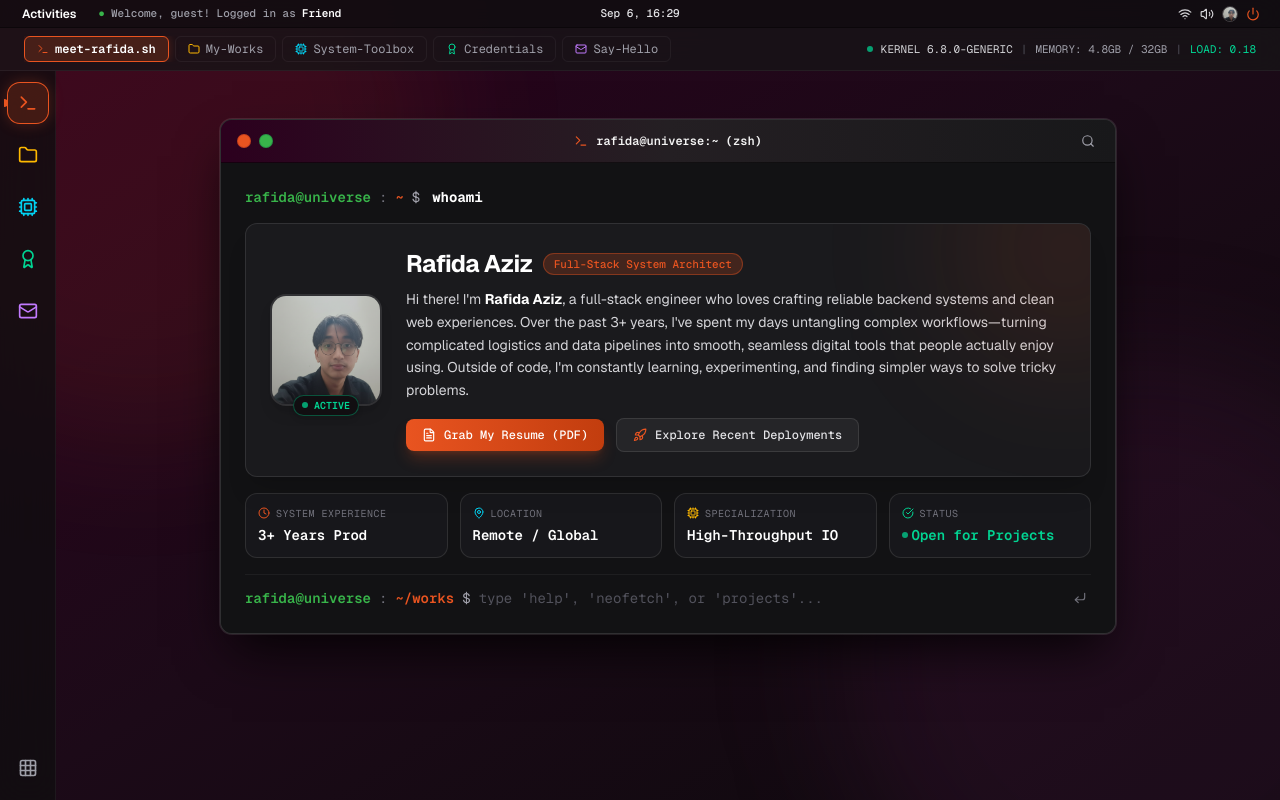
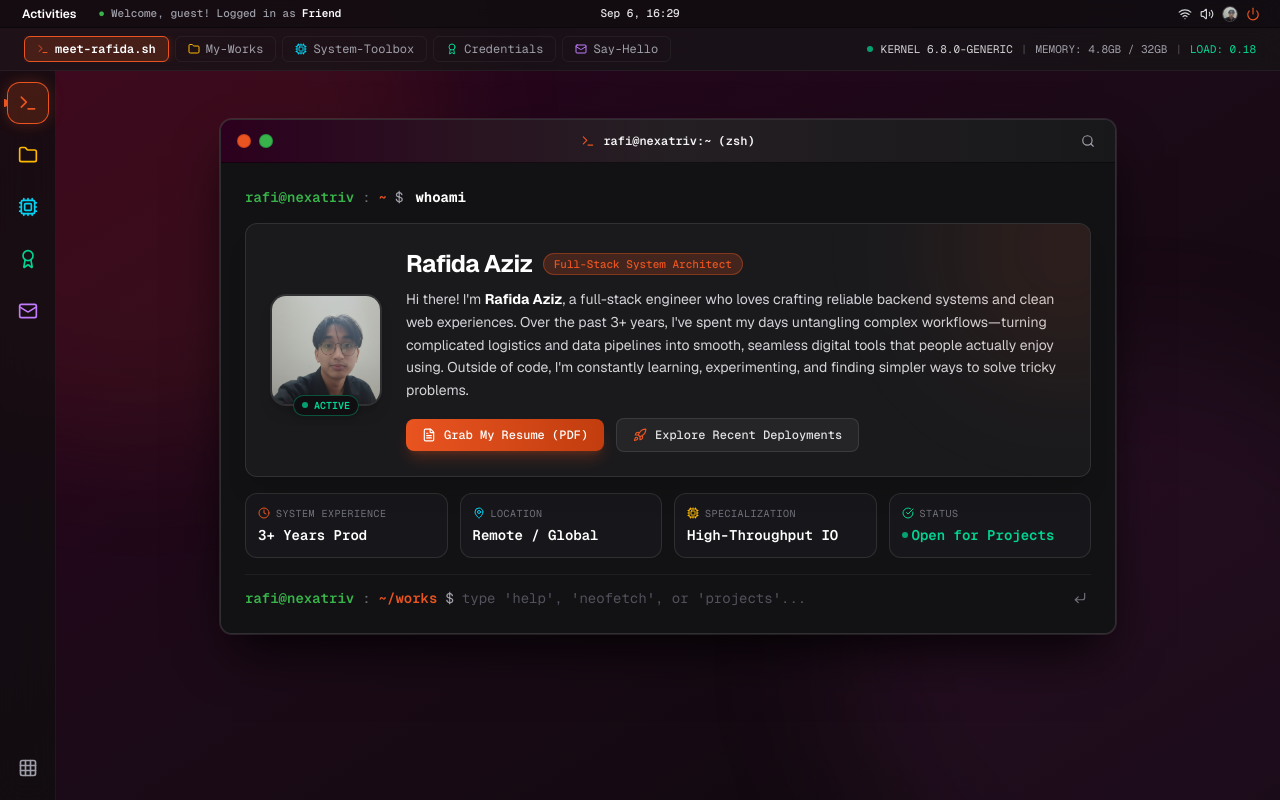
Before and after one commit to rafidaaziz23/rafi-ubuntu-portofolio, a Next.js app: page / in a window 1280 px wide. Built offline with nearby package versions, Linux system fonts and the light colour scheme.

Commit message:
fixing issue footer

```diff
--- a/src/components/windows/ContactWindow.tsx
+++ b/src/components/windows/ContactWindow.tsx
@@ -130,7 +130,7 @@ export function ContactWindow({
           <div className="flex items-center gap-2 z-10">
             <div className="hidden sm:flex items-center gap-1.5 px-2 py-0.5 rounded bg-black/40 border border-white/5 font-mono text-[10px] text-zinc-400">
               <span className="w-1.5 h-1.5 rounded-full bg-emerald-500 animate-pulse" />
-              <span>SMTP: rafida@universe</span>
+              <span>SMTP: rafi@nexatriv</span>
               <span className="text-emerald-400 font-semibold ml-1">CONNECTED</span>
             </div>
           </div>
@@ -142,7 +142,7 @@ export function ContactWindow({
           {/* Left Column - Contact Info */}
           <div className="w-full md:w-2/5 border-b md:border-b-0 md:border-r border-white/5 bg-[#18181A] p-6 sm:p-8 flex flex-col justify-center">
             <h2 className="text-3xl font-bold text-white mb-4 flex items-center gap-3 tracking-tight">
-              Say Hello! <span className="animate-waving-hand inline-block origin-bottom-right">👋</span>
+              Say Hello!
             </h2>
 
             <p className="text-zinc-400 text-sm leading-relaxed mb-8">
@@ -207,7 +207,7 @@ export function ContactWindow({
               {/* SENDER_NAME */}
               <div className="group">
                 <label className="flex items-center gap-2 text-xs sm:text-sm text-zinc-400 mb-1.5">
-                  <span className="text-[#38B44A]">user@portfolio</span>
+                  <span className="text-[#38B44A]">guest@nexatriv</span>
                   <span className="text-zinc-500">:</span>
                   <span className="text-[#E95420]">~$</span>
                   <span className="text-white">export SENDER_NAME=</span>
@@ -226,7 +226,7 @@ export function ContactWindow({
               {/* SENDER_EMAIL */}
               <div className="group">
                 <label className="flex items-center gap-2 text-xs sm:text-sm text-zinc-400 mb-1.5">
-                  <span className="text-[#38B44A]">user@portfolio</span>
+                  <span className="text-[#38B44A]">guest@nexatriv</span>
                   <span className="text-zinc-500">:</span>
                   <span className="text-[#E95420]">~$</span>
                   <span className="text-white">export SENDER_EMAIL=</span>
@@ -245,7 +245,7 @@ export function ContactWindow({
               {/* MESSAGE TEXTAREA */}
               <div className="group flex-1 flex flex-col min-h-[150px]">
                 <label className="flex items-center gap-2 text-xs sm:text-sm text-zinc-400 mb-1.5">
-                  <span className="text-[#38B44A]">user@portfolio</span>
+                  <span className="text-[#38B44A]">guest@nexatriv</span>
                   <span className="text-zinc-500">:</span>
                   <span className="text-[#E95420]">~$</span>
                   <span className="text-white">cat &lt;&lt; 'EOF' &gt; message.txt</span>
--- a/src/components/windows/TerminalWindow.tsx
+++ b/src/components/windows/TerminalWindow.tsx
@@ -54,7 +54,7 @@ export function TerminalWindow({
   const [internalMaximized, setInternalMaximized] = useState(false);
   const [inputVal, setInputVal] = useState("");
   const [history, setHistory] = useState<CommandHistoryItem[]>([]);
-  const terminalBottomRef = useRef<HTMLDivElement>(null);
+  const scrollContainerRef = useRef<HTMLDivElement>(null);
   const inputRef = useRef<HTMLInputElement>(null);
 
   const isMaximized = controlledMaximized ?? internalMaximized;
@@ -187,7 +187,7 @@ ossyNMMMNyMMhsssssssssssssshmmmhssssssso
             .-/+oossssoo+/-.`}
             </pre>
             <div className="space-y-1 text-zinc-300 text-xs flex flex-col justify-center">
-              <div className="text-[#E95420] font-bold">rafida@universe</div>
+              <div className="text-[#E95420] font-bold">rafi@nexatriv</div>
               <div className="text-zinc-600">----------------------</div>
               <div><span className="text-zinc-500">OS:</span> Ubuntu 24.04 LTS x86_64</div>
               <div><span className="text-zinc-500">Host:</span> Portfolio Hypervisor v2.4</div>
@@ -239,8 +239,11 @@ ossyNMMMNyMMhsssssssssssssshmmmhssssssso
   };
 
   useEffect(() => {
-    if (history.length > 0) {
-      terminalBottomRef.current?.scrollIntoView({ behavior: "smooth" });
+    if (history.length > 0 && scrollContainerRef.current) {
+      scrollContainerRef.current.scrollTo({
+        top: scrollContainerRef.current.scrollHeight,
+        behavior: "smooth"
+      });
     }
   }, [history]);
 
@@ -306,7 +309,7 @@ ossyNMMMNyMMhsssssssssssssshmmmhssssssso
           <div className="absolute inset-x-0 flex items-center justify-center pointer-events-none px-12">
             <div className="flex items-center gap-2 font-mono text-[11px] sm:text-xs text-zinc-300">
               <TerminalIcon className="w-3.5 h-3.5 text-[#E95420]" />
-              <span className="font-semibold text-white/95">rafida@universe:~ (zsh)</span>
+              <span className="font-semibold text-white/95">rafi@nexatriv:~ (zsh)</span>
             </div>
           </div>
 
@@ -323,10 +326,10 @@ ossyNMMMNyMMhsssssssssssssshmmmhssssssso
         </header>
 
         {/* Content Body */}
-        <div className="flex flex-col flex-1 min-h-0 p-4 sm:p-6 overflow-y-auto max-h-[700px] custom-scrollbar bg-[#121214]">
+        <div ref={scrollContainerRef} className="flex flex-col flex-1 min-h-0 p-4 sm:p-6 overflow-y-auto max-h-[700px] custom-scrollbar bg-[#121214]">
           {/* Terminal Command: whoami */}
           <div className="flex items-center gap-2 font-mono text-xs sm:text-sm text-zinc-300 mb-4 select-text">
-              <span className="text-[#38B44A] font-semibold">rafida@universe</span>
+              <span className="text-[#38B44A] font-semibold">rafi@nexatriv</span>
               <span className="text-zinc-500">:</span>
               <span className="text-[#E95420] font-semibold">~</span>
               <span className="text-zinc-400">$</span>
@@ -450,7 +453,7 @@ ossyNMMMNyMMhsssssssssssssshmmmhssssssso
                 {history.map((item, idx) => (
                   <div key={idx} className="space-y-1.5 font-mono select-text">
                     <div className="flex items-center gap-2 text-xs text-zinc-400">
-                      <span className="text-[#38B44A]">rafida@universe</span>
+                      <span className="text-[#38B44A]">rafi@nexatriv</span>
                       <span className="text-zinc-500">:</span>
                       <span className="text-[#E95420]">~/works</span>
                       <span className="text-zinc-400">$</span>
@@ -464,7 +467,7 @@ ossyNMMMNyMMhsssssssssssssshmmmhssssssso
 
             {/* Interactive Command Prompt Line */}
             <div className="mt-4 pt-3 border-t border-white/5 flex items-center gap-2 font-mono text-xs sm:text-sm">
-              <span className="text-[#38B44A] shrink-0 font-semibold">rafida@universe</span>
+              <span className="text-[#38B44A] shrink-0 font-semibold">rafi@nexatriv</span>
               <span className="text-zinc-500 shrink-0">:</span>
               <span className="text-[#E95420] shrink-0 font-semibold">~/works</span>
               <span className="text-zinc-400 shrink-0">$</span>
@@ -488,7 +491,6 @@ ossyNMMMNyMMhsssssssssssssshmmmhssssssso
               </div>
             </div>
 
-            <div ref={terminalBottomRef} />
           </div>
       </motion.div>
     </AnimatePresence>
```
Also changed, not shown: issue.png (added).
